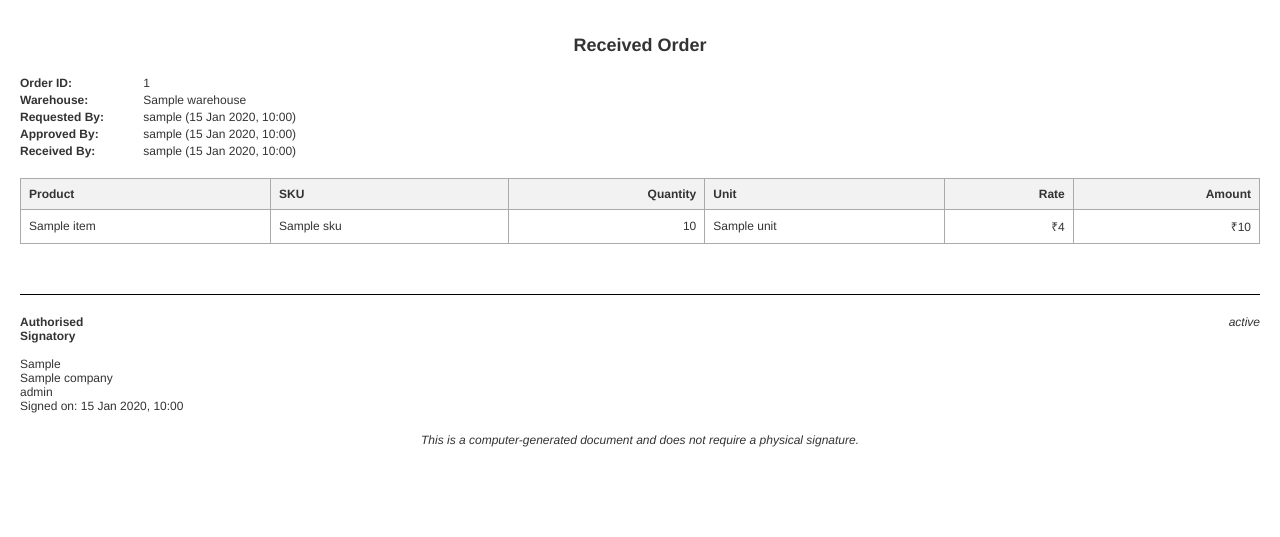
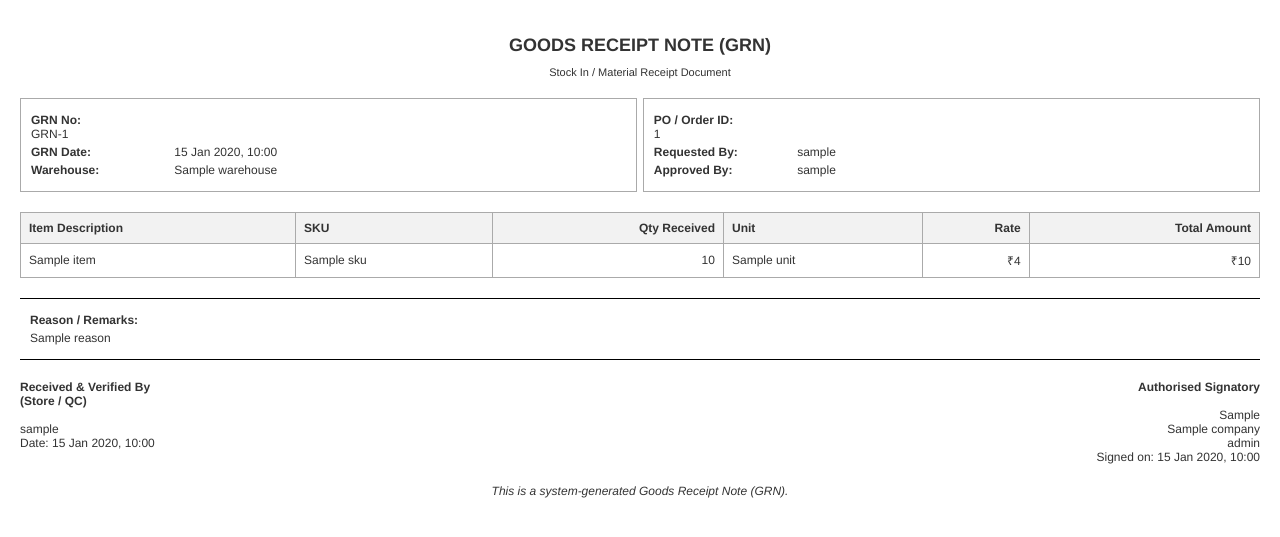
Before and after one commit to mr-vaibh/IMS, a Django app: template backend/reports/templates/reports/received_order.html in a window 1280 px wide. Shown: the top 537 px of the page. Run offline with Django 5.2, Linux system fonts and the light colour scheme; tables that the repository leaves empty hold one stand-in row (values such as "Sample post"); the template is opened without the code that fills it: values that come from a table or form of the project are taken from there, most other values are stand-ins (such as "Sample title", 1, 10 or a date in 2020).

Commit message:
added remarks

```diff
--- a/backend/api/views.py
+++ b/backend/api/views.py
@@ -929,6 +929,7 @@ def order_list(request):
                 "warehouse_name": o.warehouse.name,
                 "status": o.status,
                 "created_at": o.created_at,
+                "reason": o.reason,
                 "items": [
                     {
                         "id": str(i.id),
--- a/backend/inventory/models.py
+++ b/backend/inventory/models.py
@@ -56,7 +56,7 @@ class InventoryOrder(models.Model):
 
     warehouse = models.ForeignKey(Warehouse, on_delete=models.PROTECT)
 
-    reason = models.TextField()
+    reason = models.TextField(blank=True, null=True)
 
     status = models.CharField(
         max_length=20, choices=STATUS_CHOICES, default=STATUS_PENDING
--- a/backend/reports/templates/reports/received_order.html
+++ b/backend/reports/templates/reports/received_order.html
@@ -2,7 +2,7 @@
 <html lang="en">
 <head>
   <meta charset="UTF-8">
-  <title>Received Order - {{ order.id }}</title>
+  <title>Goods Receipt Note - GRN {{ order.id }}</title>
   <style>
     body {
       font-family: "Helvetica Neue", Helvetica, Arial, sans-serif;
@@ -14,15 +14,21 @@
 
     h2 {
       text-align: center;
+      margin-bottom: 10px;
+    }
+
+    .sub-title {
+      text-align: center;
+      font-size: 11px;
       margin-bottom: 20px;
     }
 
     p {
-      margin: 5px 0;
+      margin: 4px 0;
     }
 
     strong {
-      width: 120px;
+      width: 140px;
       display: inline-block;
     }
 
@@ -35,70 +41,79 @@
     table th, table td {
       border: 1px solid #aaa;
       padding: 8px;
-      text-align: left;
     }
 
     table th {
       background-color: #f2f2f2;
+      text-align: left;
     }
 
     .text-right {
       text-align: right;
     }
 
-    .signature {
-      margin-top: 50px;
-      text-align: left;
-    }
-
-    .header-info {
+    .header-grid {
+      display: flex;
+      justify-content: space-between;
       margin-bottom: 20px;
     }
 
-    .header-info p {
-      margin: 3px 0;
+    .box {
+      width: 48%;
+      border: 1px solid #aaa;
+      padding: 10px;
+    }
+
+    .signature {
+      display: flex;
+      justify-content: space-between;
+      border-top: 1px solid #000;
+      padding-top: 20px;
     }
     </style>
+
+    {% if not order.reason %}
+    <style>
+      .signature {
+        margin-top: 50px;
+      }
+      </style>
+    {% endif %}
+
 </head>
 <body>
+  <h2>GOODS RECEIPT NOTE (GRN)</h2>
+  <div class="sub-title">Stock In / Material Receipt Document</div>
 
-  <h2>Received Order</h2>
+  <div class="header-grid">
+    <div class="box">
+      <p><strong>GRN No:</strong><br> GRN-{{ order.id }}</p>
+      <p><strong>GRN Date:</strong> {{ order.received_at|date:"d M Y, H:i" }}</p>
+      <p><strong>Warehouse:</strong> {{ warehouse.name }}</p>
+    </div>
 
-  <div class="header-info">
-    <p><strong>Order ID:</strong> {{ order.id }}</p>
-    <p><strong>Warehouse:</strong> {{ warehouse.name }}</p>
-
-    <p><strong>Requested By:</strong>
-        {{ order.requested_by.username }} ({{ order.created_at|date:"d M Y, H:i" }})
-    </p>
-
+    <div class="box">
+      <p><strong>PO / Order ID:</strong><br> {{ order.id }}</p>
+      <p><strong>Requested By:</strong> {{ order.requested_by.username }}</p>
       <p><strong>Approved By:</strong>
         {% if order.approved_by %}
-            {{ order.approved_by.username }} ({{ order.approved_at|date:"d M Y, H:i" }})
-        {% else %}
-            —
-        {% endif %}
-    </p>
-
-    <p><strong>Received By:</strong>
-        {% if order.received_by %}
-            {{ order.received_by.username }} ({{ order.received_at|date:"d M Y, H:i" }})
+          {{ order.approved_by.username }}
         {% else %}
           —
         {% endif %}
       </p>
     </div>
-
+  </div>
 
   <table>
     <thead>
       <tr>
-        <th>Product</th>
+        <th>Item Description</th>
         <th>SKU</th>
-        <th class="text-right">Quantity</th>
+        <th class="text-right">Qty Received</th>
         <th>Unit</th>
         <th class="text-right">Rate</th>
-        <th class="text-right">Amount</th>
+        <th class="text-right">Total Amount</th>
       </tr>
     </thead>
     <tbody>
@@ -115,32 +130,44 @@
     </tbody>
   </table>
 
-  <div style="margin-top:50px; border-top:1px solid #000; padding-top:20px; display:flex; justify-content:space-between;">
+  {% if order.reason %}
+    <div style="margin-top: 20px; border-top: 1px solid #000; padding: 10px;">
+      <p><strong>Reason / Remarks:</strong></p>
+      <p>{{ order.reason }}</p>
+    </div>
+  {% endif %}
+
+  <div class="signature">
     <div>
-        <strong>Authorised Signatory</strong><br/><br/>
-            {% if signature.signed_by %}
-            {{ signature.signed_by }}<br/>
+      <strong>Received & Verified By (Store / QC)</strong><br><br>
+      {% if order.received_by %}
+        {{ order.received_by.username }}<br>
+        Date: {{ order.received_at|date:"d M Y, H:i" }}
       {% else %}
         —
-            {% endif %}
-            {% if signature.company %}
-            {{ signature.company }}<br/>
-            {% endif %}
-            {% if signature.role %}
-            {{ signature.role }}
-            {% endif %}
-            {% if signature.signed_at %}
-            <br/>Signed on: {{ signature.signed_at|date:"d M Y, H:i" }}
       {% endif %}
     </div>
 
     <div style="text-align:right; max-width:300px;">
-            <em>{{ signature.statement }}</em>
+      <strong>Authorised Signatory</strong><br><br>
+      {% if signature.signed_by %}
+        {{ signature.signed_by }}<br>
+      {% endif %}
+      {% if signature.company %}
+        {{ signature.company }}<br>
+      {% endif %}
+      {% if signature.role %}
+        {{ signature.role }}<br>
+      {% endif %}
+      {% if signature.signed_at %}
+        Signed on: {{ signature.signed_at|date:"d M Y, H:i" }}
+      {% endif %}
     </div>
   </div>
 
-    <p style="text-align:center; margin-top:20px;"><em>This is a computer-generated document and does not require a physical signature.</em></p>
-
+  <p style="text-align:center; margin-top:20px;">
+    <em>This is a system-generated Goods Receipt Note (GRN).</em>
+  </p>
 
 </body>
 </html>
--- a/backend/reports/views.py
+++ b/backend/reports/views.py
@@ -229,7 +229,7 @@ def purchase_order_pdf(request, order_id):
         .get(id=order_id)
     )
 
-    if order.status != InventoryOrder.STATUS_APPROVED:
+    if order.status != InventoryOrder.STATUS_APPROVED and order.status != InventoryOrder.STATUS_RECEIVED:
         return HttpResponseBadRequest("PO available only for approved orders")
 
     profile = request.user.userprofile
--- a/frontend/src/features/orders/RequestOrderModal.tsx
+++ b/frontend/src/features/orders/RequestOrderModal.tsx
@@ -86,8 +86,8 @@ export default function RequestOrderModal({ onClose, onSuccess }: Props) {
   const totalAmount = items.reduce((sum, i) => sum + i.qty * i.price, 0);
 
   async function submit() {
-    if (!warehouseId || !reason || items.length === 0) {
-      toast.error("All fields are required");
+    if (!warehouseId || items.length === 0) {
+      toast.error("All fields are required except Remark");
       return;
     }
 
@@ -190,7 +190,7 @@ export default function RequestOrderModal({ onClose, onSuccess }: Props) {
 
         <textarea
           className="border p-2 w-full rounded"
-          placeholder="Reason (required)"
+          placeholder="Remark (optional)"
           value={reason}
           onChange={(e) => setReason(e.target.value)}
         />
```
Also changed, not shown: TODO.md (+0 -1 lines), frontend/src/features/orders/OrderTable.tsx (+26 -2 lines), backend/inventory/migrations/0006_alter_inventoryorder_reason_and_more.py (added). Lines whose indentation alone changed are shown as unchanged.
